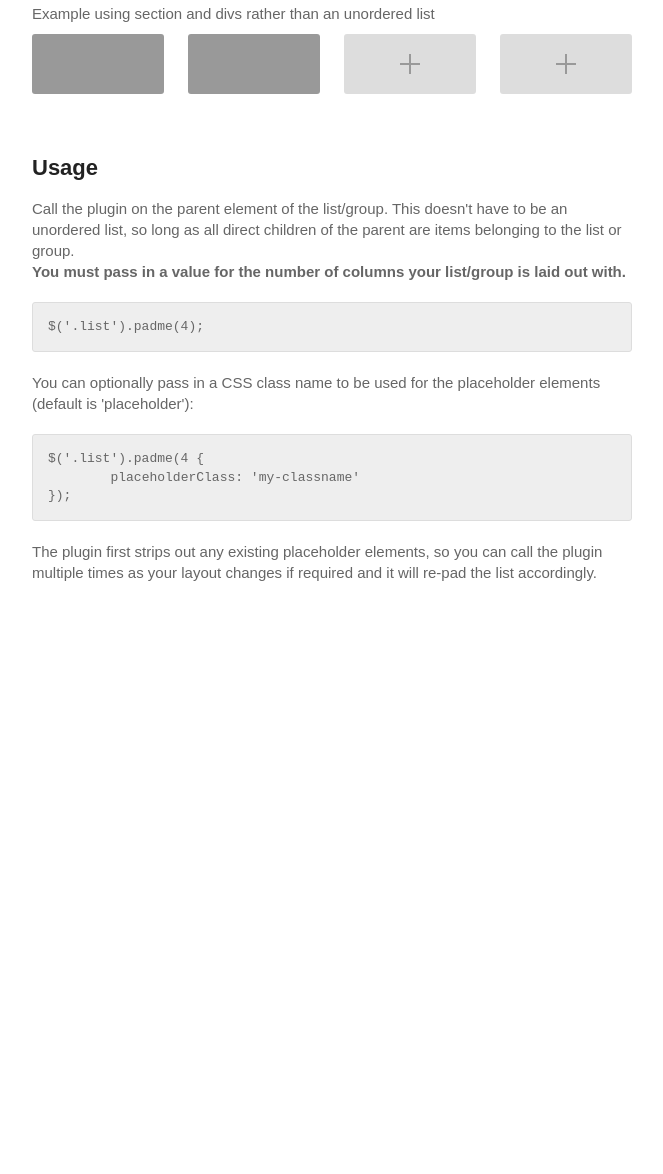
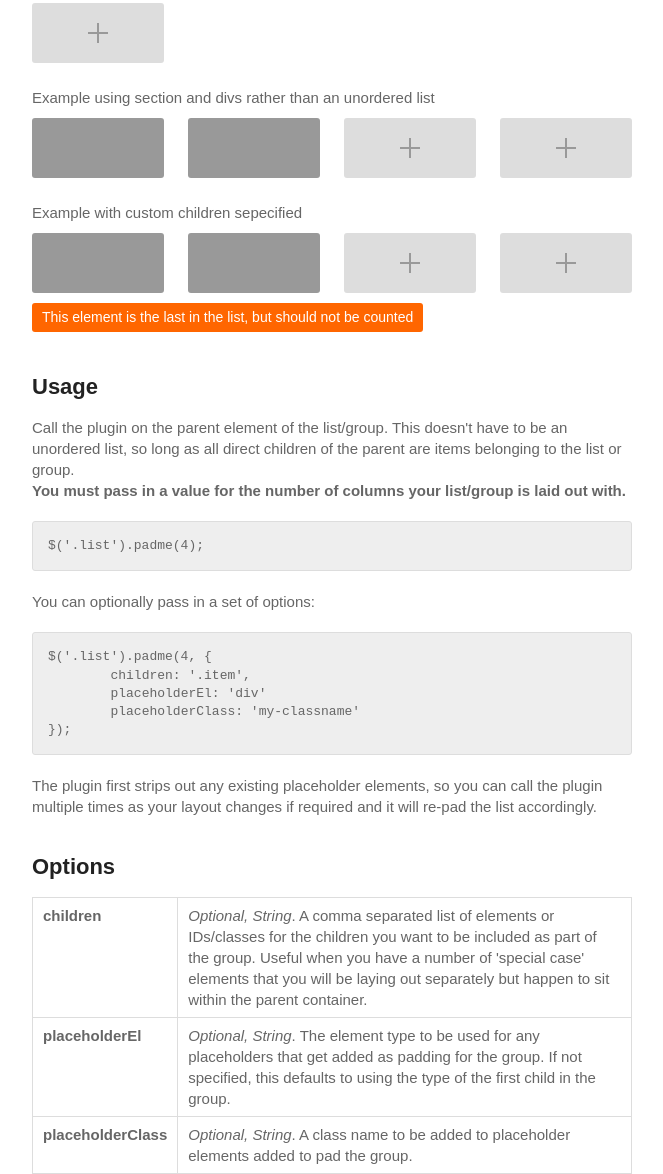
Before and after one commit to sneaknz/padme, a plain HTML site: page index.html in a window 1280 px wide. Shown: the part 906-2080 px from the top of the page, without its empty margins (308-971 px from the left). Before the commit the page ends 1499 px from the top, so only its background shows below. Drawn offline with Linux system fonts and the light colour scheme.

Commit message:
Add extra options, update documentation & example

```diff
--- a/example/screen.css
+++ b/example/screen.css
@@ -135,6 +135,23 @@ p {
 	height: 0;
 }
 
+.custom { padding-bottom: 20px; }
+
+.custom h4 {
+	display: block;
+	font-size: 14px;
+	background: #f60;
+	padding: 5px 10px;
+	margin: 0 0 5px;
+	position: absolute;
+	bottom: 0;
+	font-weight: normal;
+	color: #fff;
+	-webkit-border-radius: 3px;
+	   -moz-border-radius: 3px;
+	        border-radius: 3px;
+}
+
 .placeholder {
 	position: relative;
 }
@@ -177,3 +194,12 @@ code {
 	font-family: Consolas, Monaco, monospace;
 	font-size: 13px;
 }
+
+table {
+	border-collapse: collapse;
+}
+
+th, td {
+	border: 1px solid #ddd;
+	padding: 7px 10px;
+}
--- a/index.html
+++ b/index.html
@@ -18,13 +18,19 @@
 		$(function(){
 			// For the purposes of the example, it is assumed there will always be 4 columns
 
-			$('.justified').padme(4);
+			$('.padme').padme(4);
+			$('.custom').padme(4, {
+				children: '.item'
+			});
 
 			$('h2 a').on('click', function(e) {
 				e.preventDefault();
 				var c = $(this).data('cols');
 				$('article').attr('class', '').addClass( 'cols-' + c );
-				$('.justified').padme(c);
+				$('.padme').padme(c);
+				$('.custom').padme(c, {
+					children: '.item'
+				});
 				$(this).addClass('active').siblings().removeClass('active');
 			});
 
@@ -53,25 +59,25 @@
 				</small>
 			</h2>
 			<p>One item</p>
-			<ul class="justified">
+			<ul class="padme justified">
 				<li class="item"></li>
 			</ul>
 
 			<p>Two items</p>
-			<ul class="justified">
+			<ul class="padme justified">
 				<li class="item"></li>
 				<li class="item"></li>
 			</ul>
 
 			<p>Three items</p>
-			<ul class="justified">
+			<ul class="padme justified">
 				<li class="item"></li>
 				<li class="item"></li>
 				<li class="item"></li>
 			</ul>
 
 			<p>Four items</p>
-			<ul class="justified">
+			<ul class="padme justified">
 				<li class="item"></li>
 				<li class="item"></li>
 				<li class="item"></li>
@@ -79,7 +85,7 @@
 			</ul>
 
 			<p>Four items plus one floated</p>
-			<ul class="justified">
+			<ul class="padme justified">
 				<li class="item floated"></li>
 				<li class="item"></li>
 				<li class="item"></li>
@@ -88,9 +94,16 @@
 			</ul>
 
 			<p>Example using section and divs rather than an unordered list</p>
-			<section class="justified">
+			<section class="padme justified">
 				<div class="item"></div>
 				<div class="item"></div>
+			</section>
+
+			<p>Example with custom children sepecified</p>
+			<section class="custom justified">
+				<div class="item"></div>
+				<div class="item"></div>
+				<h4>This element is the last in the list, but should not be counted</h4>
 			</section>
 
 			<h2>Usage</h2>
@@ -102,10 +115,11 @@
 			</p>
 			<code><pre>$('.list').padme(4);</pre></code>
 			<p>
-				You can optionally pass in a CSS class name to be used for the placeholder
-				elements (default is 'placeholder'):
+				You can optionally pass in a set of options:
 			</p>
-			<code><pre>$('.list').padme(4 {
+			<code><pre>$('.list').padme(4, {
+	children: '.item',
+	placeholderEl: 'div'
 	placeholderClass: 'my-classname'
 });</pre></code>
 			<p>
@@ -113,6 +127,22 @@
 				the plugin multiple times as your layout changes if required and it will re-pad
 				the list accordingly.
 			</p>
+
+			<h2>Options</h2>
+			<table>
+			 	<tr>
+					<th align="left" valign="top">children</th>
+					<td><em>Optional, String</em>. A comma separated list of elements or IDs/classes for the children you want to be included as part of the group. Useful when you have a number of 'special case' elements that you will be laying out separately but happen to sit within the parent container.</td>
+				</tr>
+				<tr>
+					<th align="left" valign="top">placeholderEl</th>
+					<td><em>Optional, String</em>. The element type to be used for any placeholders that get added as padding for the group. If not specified, this defaults to using the type of the first child in the group.</td>
+				</tr>
+				<tr>
+					<th align="left" valign="top">placeholderClass</th>
+					<td><em>Optional, String</em>. A class name to be added to placeholder elements added to pad the group.</td>
+				</tr>
+			</table>
 		</section>
 
 	</article>
--- a/js/jquery.padme.js
+++ b/js/jquery.padme.js
@@ -1,13 +1,17 @@
 /*
 	Padme plugin
-	v1.0
+	v1.1
 	Mike Harding
 
 	A jQuery plugin to pad a justified list with placeholders, based on the number of columns.
 
 	Usage: $('.list').padme(4);
 
-	       $('.list').padme(4, { placeholderClass: 'classname' });
+	       $('.list').padme(4, {
+				children: 'li, .child',
+				placeholderEl: 'div',
+				placeholderClass: 'classname'
+			});
 */
 
 (function($) {
@@ -16,52 +20,67 @@
 
 		var opts = $.extend({}, $.fn.padme.defaults, options);
 
-		return this.each(function(index) {
-			var $group = $(this),
-				$items = $group.children().not('.' + opts.placeholderClass);
-
-			if ( $items.length > 0 ) {
-				var tag = $items.eq(0).prop('tagName'),
-					placeholder = '<' + tag + ' class="' + opts.placeholderClass + '"></' + tag + '>';
-
-				$group.find('.' + opts.placeholderClass).remove();
-
-				// Get top position of last item
-				var itemIndex = $items.length - 1,
-					top = $items.eq( itemIndex ).position().top,
-					count = 1,
-					currTop = top,
-					exit = false;
-
-
-				function addPlaceholders(num) {
+		function addPlaceholders(num, me) {
 			// Pad out the list with placeholders
 			var p = '';
 			for ( var i = 0; i < (cols - num); i++ ) {
-						p += ' ' + placeholder;
+				p += ' ' + me.placeholder;
 			}
-					$group.append(p);
+			me.$group.append(p);
 		}
 
-				function removeOverflow() {
+		function removeOverflow(me) {
 			// Remove placeholders that get wrapped to another line
 			// due to floats and other external influences
-					$group.find('.' + opts.placeholderClass).each(function() {
-						if ( $(this).position().top > top ) {
+			me.$group.find('.' + opts.placeholderClass).each(function() {
+				if ( $(this).position().top > me.top ) {
 					$(this).remove();
 				}
 			});
 		}
 
+		return this.each(function() {
+			var me = {
+					$group: $(this)
+				};
+
+			// If children are defined then use them, otherwise default to all children
+			if ( opts.children ) {
+				me.$items = me.$group.children(opts.children).not('.' + opts.placeholderClass);
+			} else {
+				me.$items = me.$group.children().not('.' + opts.placeholderClass);
+			}
+
+			if ( me.$items.length > 0 ) {
+				var el;
+
+				if ( opts.placeholderEl ) {
+					el = opts.placeholderEl;
+				} else {
+					el = me.$items.eq(0).prop('tagName');
+				}
+
+				me.placeholder = '<' + el + ' class="' + opts.placeholderClass + '"></' + el + '>';
+
+				me.$group.find('.' + opts.placeholderClass).remove();
+
+				// Get top position of last item
+				var itemIndex = me.$items.length - 1;
+				me.top = me.$items.eq( itemIndex ).position().top;
+				var	count = 1,
+					currTop = me.top,
+					exit = false;
+
 				// Check for previous siblings
 				while ( count < cols && !exit && itemIndex > 0 ) {
 					itemIndex--;
 
-					var $prevItem = $items.eq( itemIndex );
+					var $prevItem = me.$items.eq( itemIndex );
 
 					if ( $prevItem.length ) {
 						currTop = $prevItem.position().top;
-						if ( currTop >= top ) {
+
+						if ( currTop >= me.top ) {
 							count++;
 						} else {
 							exit = true;
@@ -71,8 +90,11 @@
 					}
 				}
 
-				addPlaceholders(count);
-				removeOverflow();
+				addPlaceholders(count, me);
+
+				if ( opts.removeOverflow ) {
+					removeOverflow(me);
+				}
 			}
 
 		});
@@ -81,7 +103,10 @@
 
 	// plugin defaults
 	$.fn.padme.defaults = {
-		placeholderClass: 'placeholder'
+		children: null,
+		placeholderEl: null,
+		placeholderClass: 'placeholder',
+		removeOverflow: false
 	};
 
 })(jQuery);
```
Also changed, not shown: 1 other file. Lines whose indentation alone changed are shown as unchanged.
